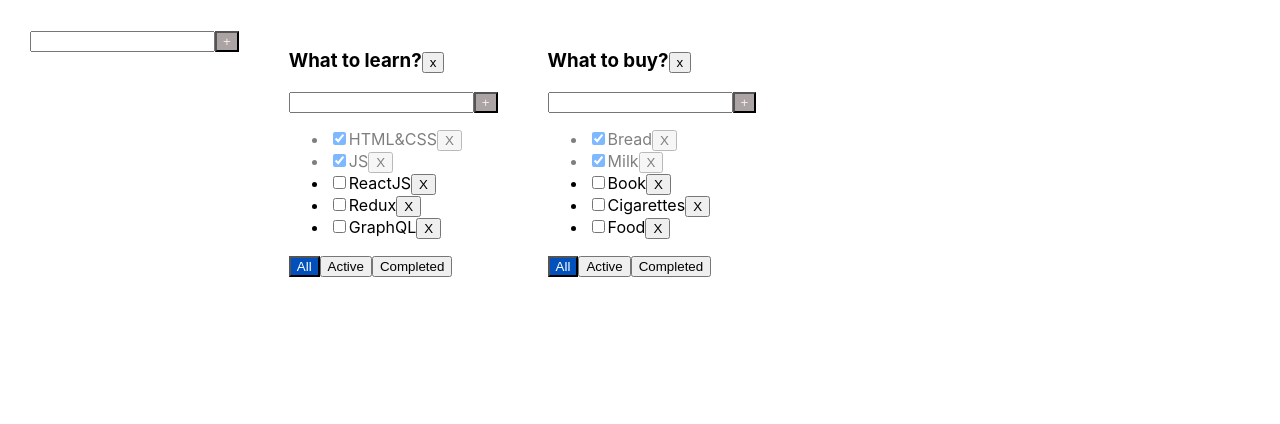
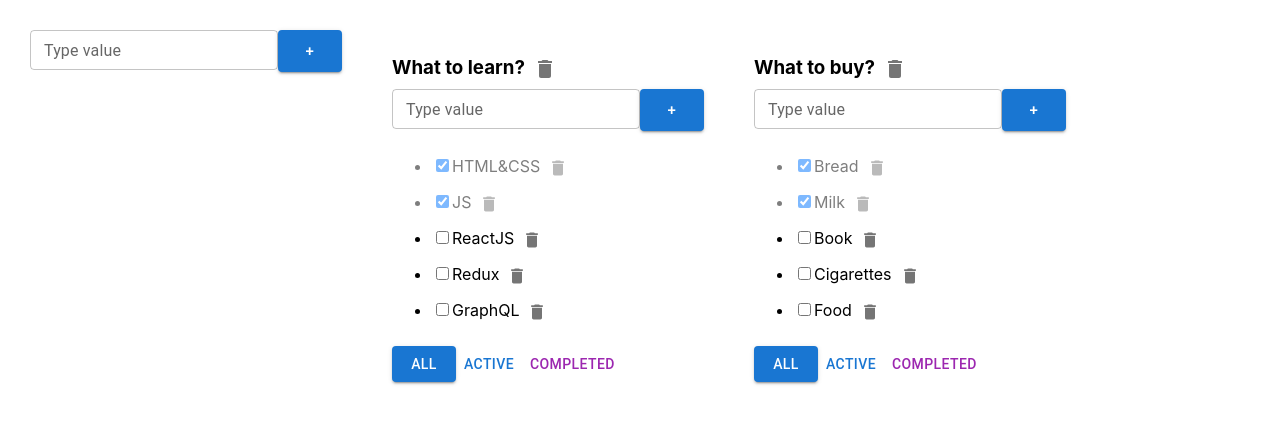
Before and after one commit to yo-atmosf3re/todo_inc, a React (Create React App) app: page / in a window 1280 px wide. Shown: the top 424 px of the page. Built offline with nearby package versions, Linux system fonts and the light colour scheme.

Commit message:
added material-ui library; styling components using the new library, adding new styles;

```diff
--- a/package.json
+++ b/package.json
@@ -3,6 +3,10 @@
   "version": "0.1.0",
   "private": true,
   "dependencies": {
+    "@emotion/react": "^11.10.0",
+    "@emotion/styled": "^11.10.0",
+    "@mui/icons-material": "^5.8.4",
+    "@mui/material": "^5.10.0",
     "@testing-library/jest-dom": "^5.16.4",
     "@testing-library/react": "^13.3.0",
     "@testing-library/user-event": "^14.3.0",
--- a/src/Todolist.tsx
+++ b/src/Todolist.tsx
@@ -1,7 +1,9 @@
+import { Button, IconButton } from '@mui/material';
 import React, { ChangeEvent, useState } from 'react';
 import { FilterValuesType } from './App';
 import AddItemForm from './components/AddItemForm/AddItemForm';
 import EditableSpan from './components/EditableSpan/EditableSpan';
+import DeleteIcon from '@mui/icons-material/Delete';
 
 export type TaskType = {
    id: string,
@@ -39,8 +41,12 @@ export function Todolist(props: PropsType) {
 
    return (
       <div>
-         <h3><EditableSpan onChange={changeTodolistTitle} title={props.title} /><button onClick={removeTodolist}>x</button></h3>
-         <AddItemForm id={props.id} addItem={addTask} />
+         <h3><EditableSpan onChange={changeTodolistTitle} title={props.title} />
+            <IconButton onClick={removeTodolist}>
+               <DeleteIcon />
+            </IconButton>
+            <AddItemForm id={props.id} addItem={addTask} />
+         </h3>
          <ul>
             {
                props.tasks.map(t => {
@@ -56,16 +62,18 @@ export function Todolist(props: PropsType) {
                         onChange={onChangeStatusHandler}
                         checked={t.isDone} />
                      <EditableSpan onChange={onChangeTitleHandler} title={t.title} />
-                     <button onClick={onRemoveHandler}>X</button>
+                     <IconButton onClick={onRemoveHandler}>
+                        <DeleteIcon fontSize="small" />
+                     </IconButton>
                   </li>
                }
                )
             }
          </ul>
          <div>
-            <button className={props.filter === 'all' ? 'active-filter' : ''} onClick={onAllClickHandler}>All</button>
-            <button className={props.filter === 'active' ? 'active-filter' : ''} onClick={onActiveClickHandler}>Active</button>
-            <button className={props.filter === 'complited' ? 'active-filter' : ''} onClick={onComplitedClickHandler}>Completed</button>
+            <Button variant={props.filter === 'all' ? 'contained' : 'text'} onClick={onAllClickHandler}>All</Button>
+            <Button variant={props.filter === 'active' ? 'contained' : 'text'} onClick={onActiveClickHandler}>Active</Button>
+            <Button color={'secondary'} variant={props.filter === 'complited' ? 'contained' : 'text'} onClick={onComplitedClickHandler}>Completed</Button>
          </div>
       </div >
    );
--- a/src/components/AddItemForm/AddItemForm.tsx
+++ b/src/components/AddItemForm/AddItemForm.tsx
@@ -1,3 +1,4 @@
+import { Button, TextField } from "@mui/material"
 import React, { useState, ChangeEvent, KeyboardEvent } from "react"
 
 export type AddItemFormPropsType = {
@@ -27,12 +28,11 @@ function AddItemForm(props: AddItemFormPropsType) {
       }
    }
    return (<div>
-      <input value={newTaskTitle}
+      <TextField value={newTaskTitle}
          onChange={onNewTitleChangeHandler}
          onKeyPress={onKeyPressHandler}
-         className={error ? 'error' : ''} />
-      <button onClick={addTask} className={'button-plus'}>+</button>
-      {error && <div className={'error-message'}>{error}</div>}
+         error={!!error} helperText={error} label={'Type value'} size='small' id="outlined-search" type="search" />
+      <Button size="large" color={'primary'} variant={"contained"} onClick={addTask} className={'button-plus'}>+</Button>
    </div>);
 }
 
```
Also changed, not shown: 1 other file (tests, documents, lock files or other folders).
